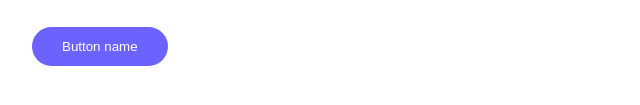
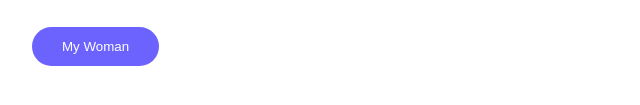
Before and after one commit to bluemiles1995/Landing-Page-WDL, a plain HTML site: page index.html in a window 1280 px wide. Shown: the part 447-552 px from the top of the page, 223-863 px from the left. Drawn offline with Linux system fonts and the light colour scheme.

Commit message:
Change Button Name

```diff
--- a/index.html
+++ b/index.html
@@ -24,7 +24,7 @@
       <div class="info">
         <h1>Looking For Inspiration</h1>
         <p>Lorem ipsum dolor sit amet consectetur adipisicing elit. Repellendus odit nihil ullam nesciunt quidem iste, Repellendus odit nihil</p>
-        <button>Button name</button>
+        <button>My Woman</button>
       </div>
       <div class="image">
         <img src="https://i.postimg.cc/65QxYYzh/001234.png">
```
